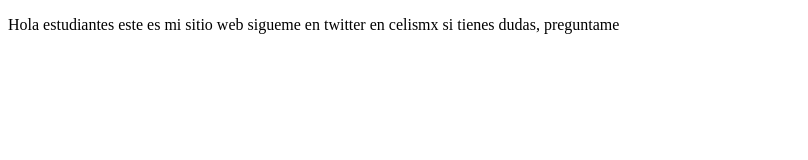
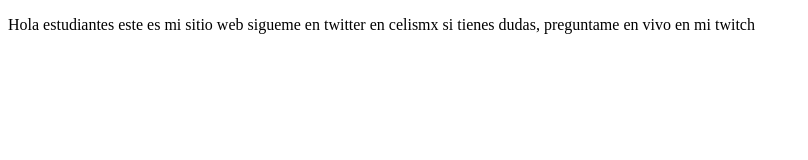
Before and after one commit to brunodeoz21/proyectoDemoCursoPrework, a plain HTML site: page index.html in a window 1280 px wide. Shown: the whole page, without its empty margins (0-808 px from the left). Drawn offline with Linux system fonts and the light colour scheme.

Commit message:
cambios agregamos  sitio de  twitch

```diff
--- a/index.html
+++ b/index.html
@@ -7,7 +7,7 @@
 </head>
 <body>
     <p>Hola estudiantes este es mi sitio web
-        sigueme en twitter en celismx si tienes dudas, preguntame
+        sigueme en twitter en celismx si tienes dudas, preguntame en vivo en mi twitch
     </p>
 </body>
 </html>
```
